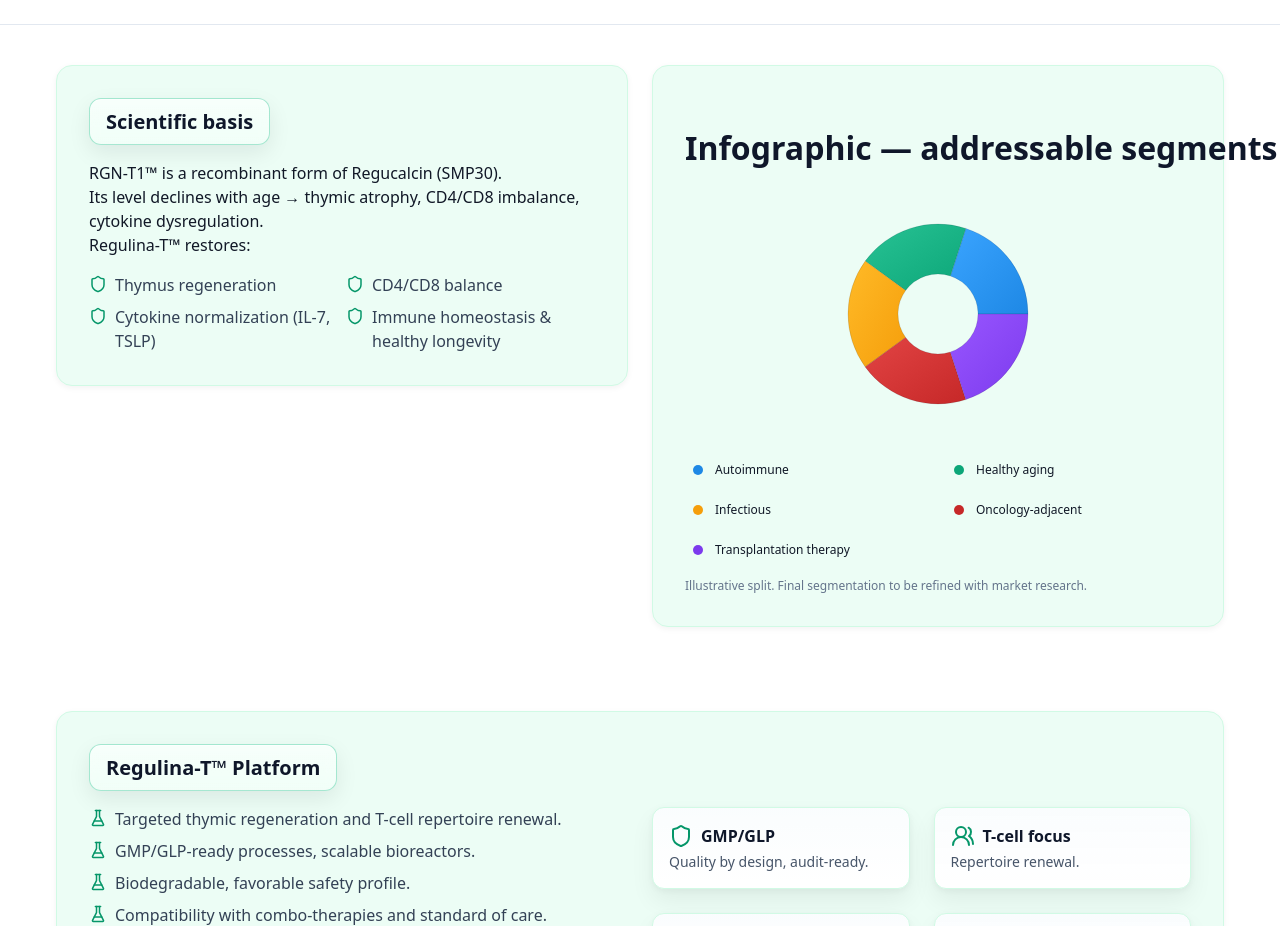
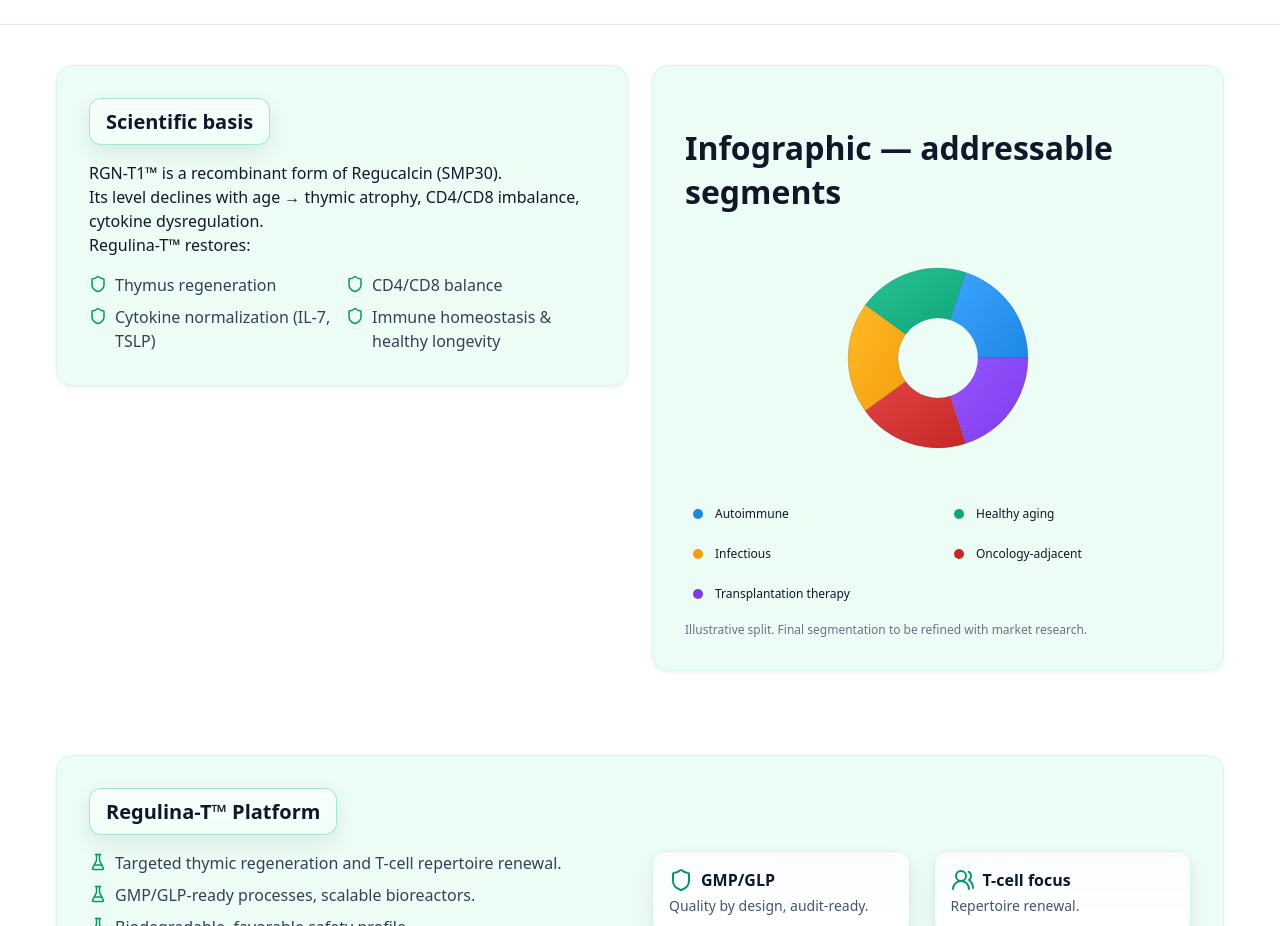
Before and after one commit to GER0004/Regulina-T-Immunoregulation-, a Next.js app: page / in a window 1280 px wide. Shown: the part 960-1886 px from the top of the page. Built offline with nearby package versions, Linux system fonts and the light colour scheme.

Commit message:
Update page.tsx

```diff
--- a/app/page.tsx
+++ b/app/page.tsx
@@ -646,13 +646,16 @@ export default function Page(){
             {/* Инфографика — без горизонтального скролла, заголовок не обрезается */}
             <RevealOnView delay={120}>
               <Card className="p-6 md:p-8 overflow-visible">
-                <h3
-  className="mb-4 mt-7 pr-4 md:pr-5 font-semibold text-[#0F172A]
-             [word-break:keep-all] [hyphens:none] leading-snug
-             text-[clamp(18px,5vw,22px)] md:text-[clamp(24px,2.6vw,32px)]"
+               <h3
+  className={`mb-4 mt-7 ${isRTL ? "pl-4 md:pl-5" : "pr-4 md:pr-5"}
+             font-semibold text-[#0F172A] leading-snug
+             whitespace-normal break-words [hyphens:auto]
+             text-[clamp(18px,5vw,22px)] md:text-[clamp(24px,2.6vw,32px)]`}
 >
-  {ultraNarrow ? dict[lang].infographic.shortTitle : dict[lang].infographic.title}
+  {(ultraNarrow ? dict[lang].infographic.shortTitle : dict[lang].infographic.title)
+    .replace(/\u00A0/g, " ")}
 </h3>
+
 
 
                 <div className="overflow-hidden rounded-xl">
```
